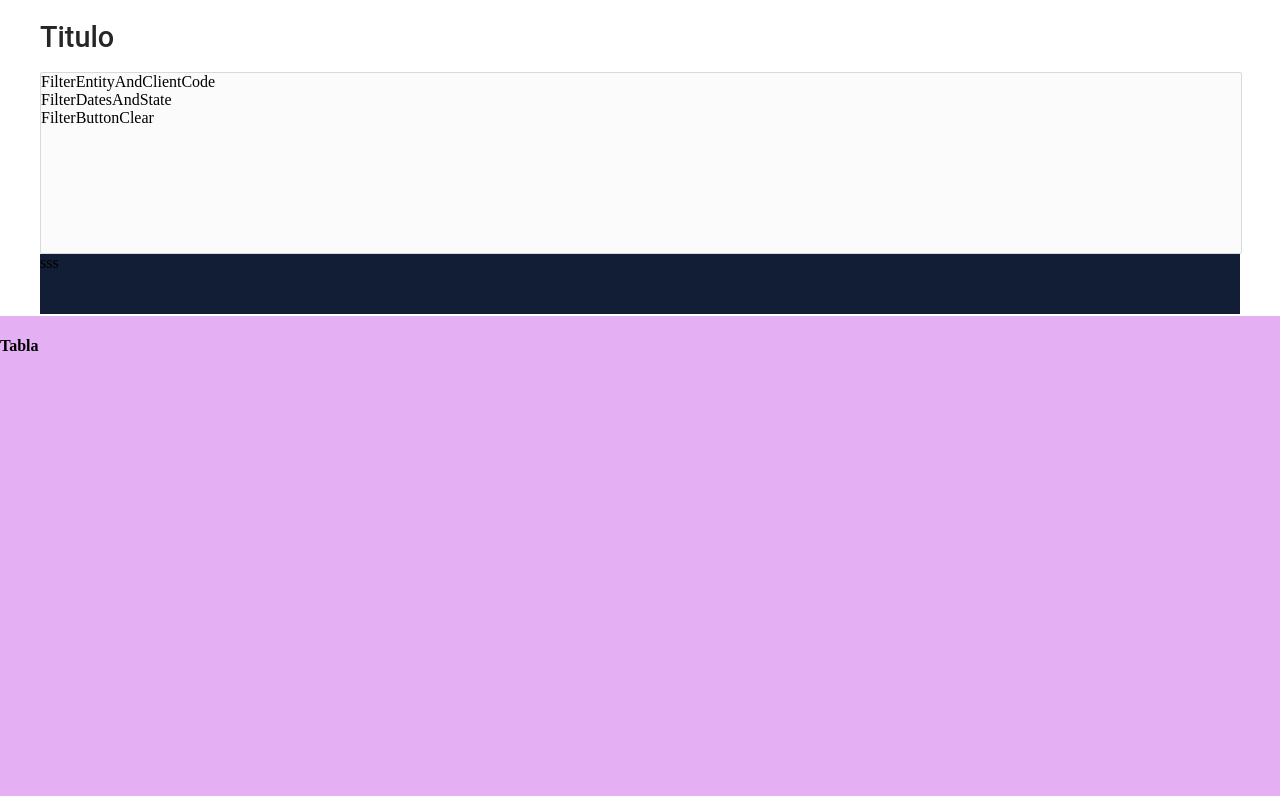
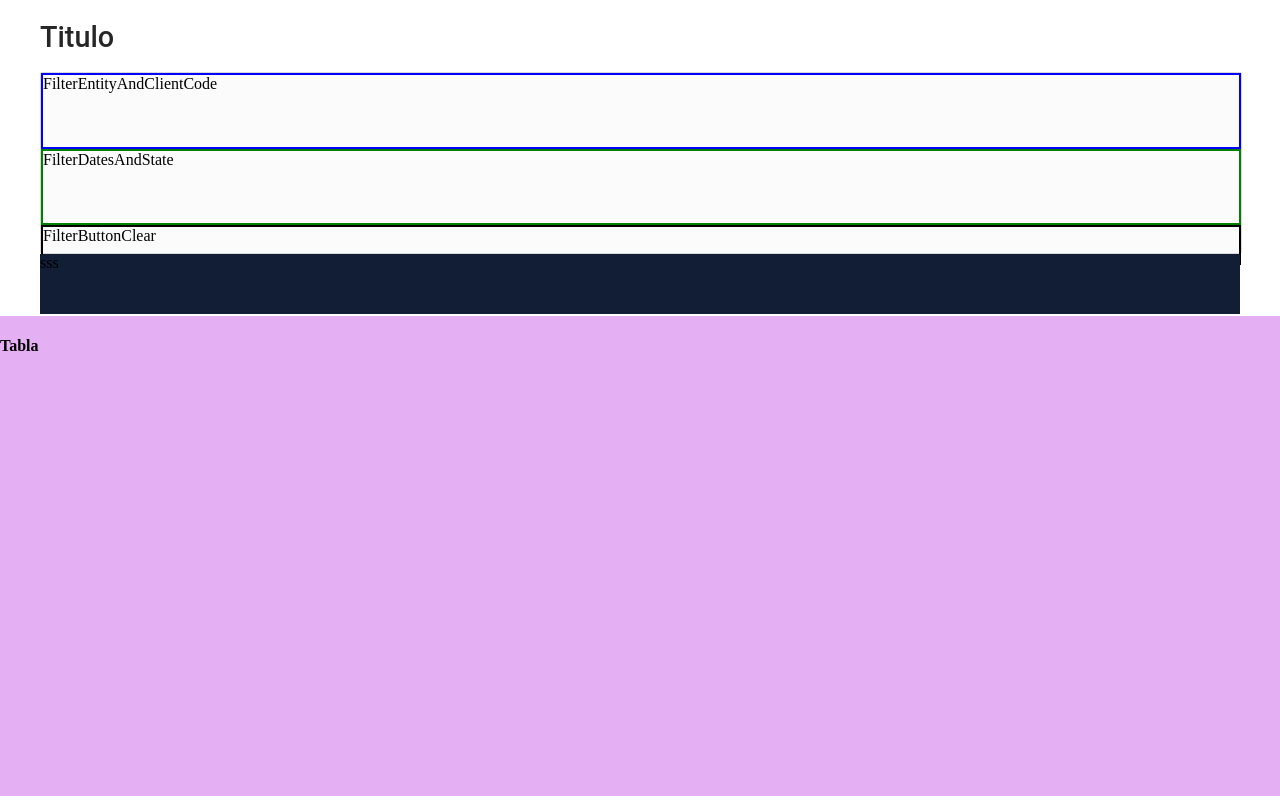
Before and after one commit to Aluonam/pantallaANT, a Next.js app: page / in a window 1280 px wide. Built offline with nearby package versions, Linux system fonts and the light colour scheme.

Commit message:
feat: styles containers components filters

```diff
--- a/pages/pantallaANT/screenPlanesDeCompra/components/filters/filtersComponents/filterButtonsClear/FilterButtonClear.jsx
+++ b/pages/pantallaANT/screenPlanesDeCompra/components/filters/filtersComponents/filterButtonsClear/FilterButtonClear.jsx
@@ -1,8 +1,11 @@
 import React from 'react'
+import styleFilterButtonClear from './FilterButtonClear.module.css'
 
 const FilterButtonClear = () => {
   return (
-    <div>FilterButtonClear</div>
+    <div className={styleFilterButtonClear.container3}>
+      FilterButtonClear
+      </div>
   )
 }
 
--- a/pages/pantallaANT/screenPlanesDeCompra/components/filters/filtersComponents/filterButtonsClear/FilterButtonClear.module.css
+++ b/pages/pantallaANT/screenPlanesDeCompra/components/filters/filtersComponents/filterButtonsClear/FilterButtonClear.module.css
@@ -0,0 +1,6 @@
+
+.container3{
+    width: auto;
+    height: 20%;
+    border: 2px solid black;
+}
--- a/pages/pantallaANT/screenPlanesDeCompra/components/filters/filtersComponents/filterDatesAndState/FilterDatesAndState.jsx
+++ b/pages/pantallaANT/screenPlanesDeCompra/components/filters/filtersComponents/filterDatesAndState/FilterDatesAndState.jsx
@@ -1,8 +1,11 @@
 import React from 'react'
+import styleFilterDatesAndState from './FilterDatesAndState.module.css'
 
 const FilterDatesAndState = () => {
   return (
-    <div>FilterDatesAndState</div>
+    <div className={styleFilterDatesAndState.container2}>
+      FilterDatesAndState
+      </div>
   )
 }
 
--- a/pages/pantallaANT/screenPlanesDeCompra/components/filters/filtersComponents/filterDatesAndState/FilterDatesAndState.module.css
+++ b/pages/pantallaANT/screenPlanesDeCompra/components/filters/filtersComponents/filterDatesAndState/FilterDatesAndState.module.css
@@ -0,0 +1,6 @@
+
+.container2{
+    width: auto;
+    height: 40%;
+    border: 2px solid green;
+}
--- a/pages/pantallaANT/screenPlanesDeCompra/components/filters/filtersComponents/filterEntityAndClientCode/FilterEntityAndClientCode.jsx
+++ b/pages/pantallaANT/screenPlanesDeCompra/components/filters/filtersComponents/filterEntityAndClientCode/FilterEntityAndClientCode.jsx
@@ -1,8 +1,11 @@
 import React from 'react'
+import styleFilterEntityAndClientCode from './FilterEntityAndClientcode.module.css'
 
 const FilterEntityAndClientCode = () => {
   return (
-    <div>FilterEntityAndClientCode</div>
+    <div className={styleFilterEntityAndClientCode.container1}>
+      FilterEntityAndClientCode
+      </div>
   )
 }
 
--- a/pages/pantallaANT/screenPlanesDeCompra/components/filters/filtersComponents/filterEntityAndClientCode/FilterEntityAndClientcode.module.css
+++ b/pages/pantallaANT/screenPlanesDeCompra/components/filters/filtersComponents/filterEntityAndClientCode/FilterEntityAndClientcode.module.css
@@ -0,0 +1,5 @@
+.container1{
+    width: auto;
+    height: 40%;
+    border: 2px solid blue;
+}
```
